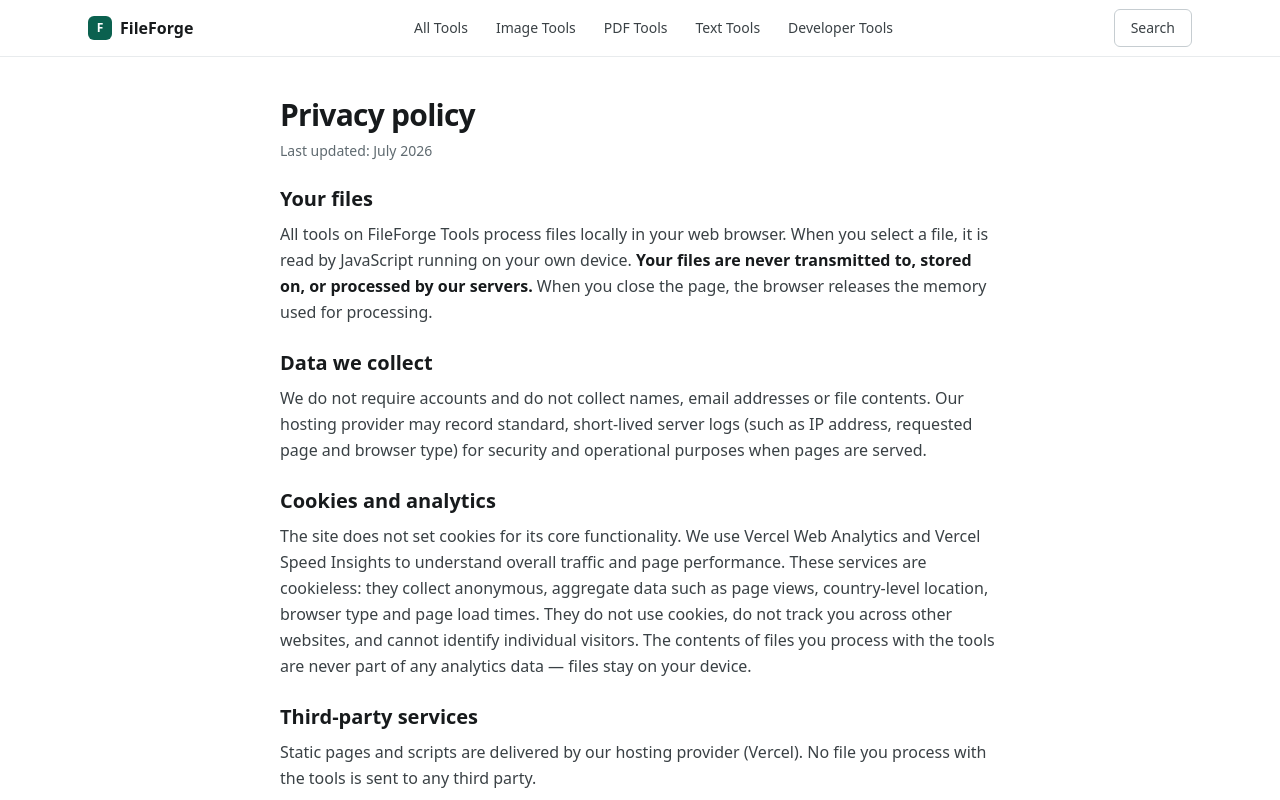
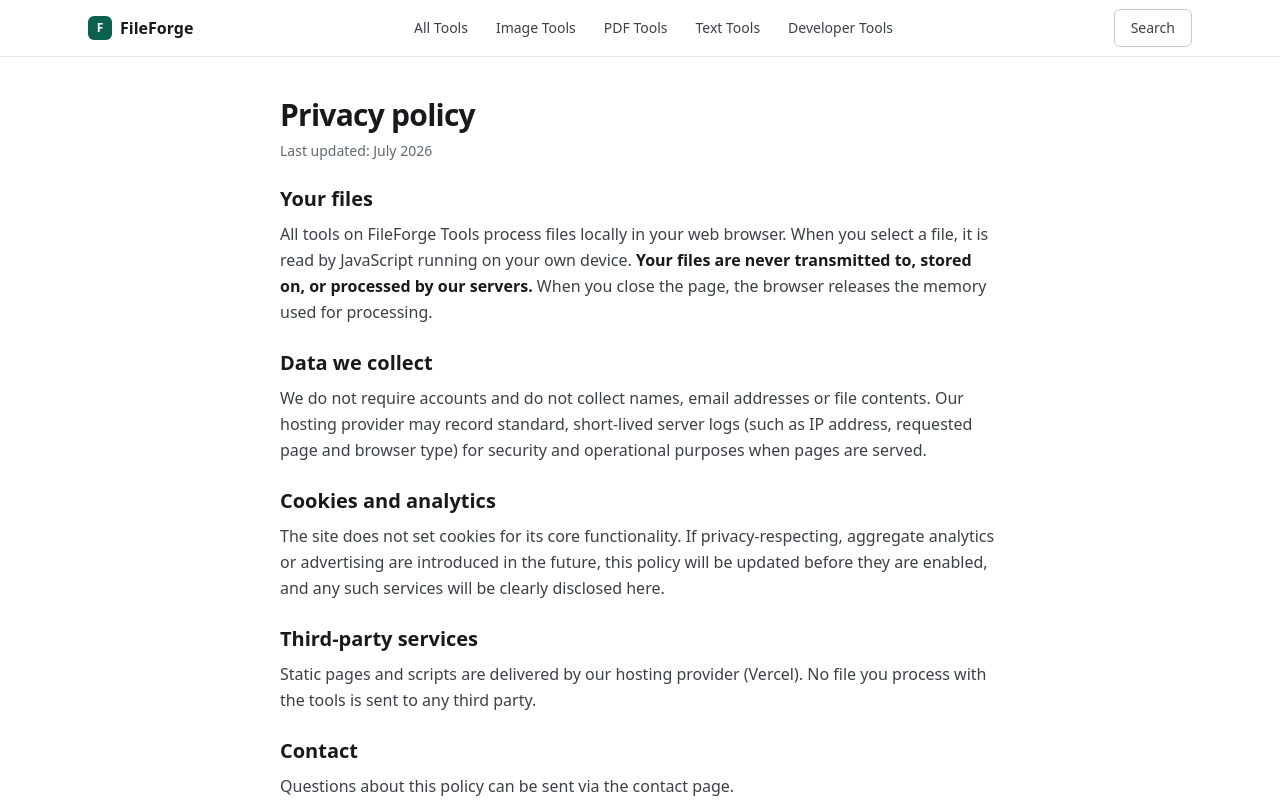
Before and after one commit to Rusikes-Dev/fileforge-tools, a Next.js app: page /privacy in a window 1280 px wide. Shown: the top 800 px of the page. Built offline with nearby package versions, Linux system fonts and the light colour scheme; no server answers.

Commit message:
Add files via upload

```diff
--- a/app/privacy/page.tsx
+++ b/app/privacy/page.tsx
@@ -35,13 +35,9 @@ export default function PrivacyPage() {
         <section>
           <h2 className="text-xl font-semibold text-ink-900">Cookies and analytics</h2>
           <p className="mt-2">
-            The site does not set cookies for its core functionality. We use Vercel Web Analytics
-            and Vercel Speed Insights to understand overall traffic and page performance. These
-            services are cookieless: they collect anonymous, aggregate data such as page views,
-            country-level location, browser type and page load times. They do not use cookies, do
-            not track you across other websites, and cannot identify individual visitors. The
-            contents of files you process with the tools are never part of any analytics data —
-            files stay on your device.
+            The site does not set cookies for its core functionality. If privacy-respecting,
+            aggregate analytics or advertising are introduced in the future, this policy will be
+            updated before they are enabled, and any such services will be clearly disclosed here.
           </p>
         </section>
         <section>
```
